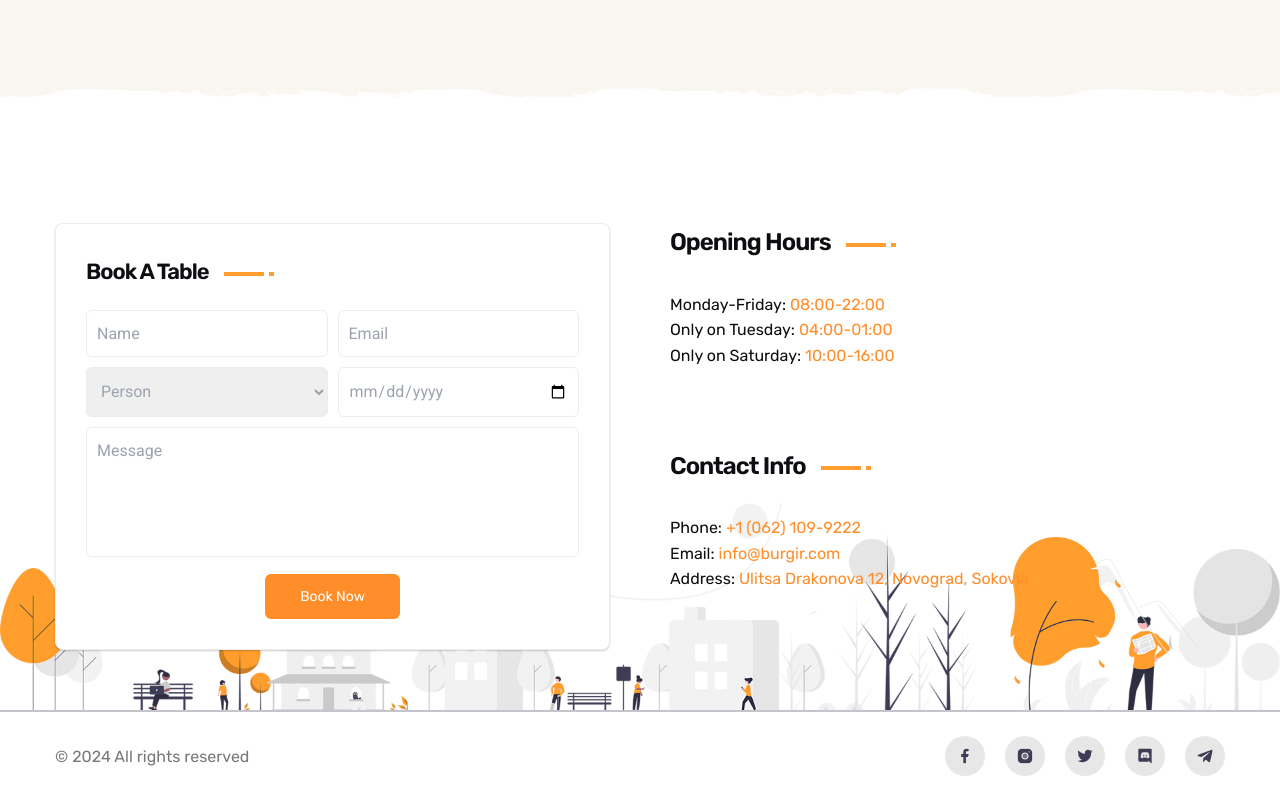
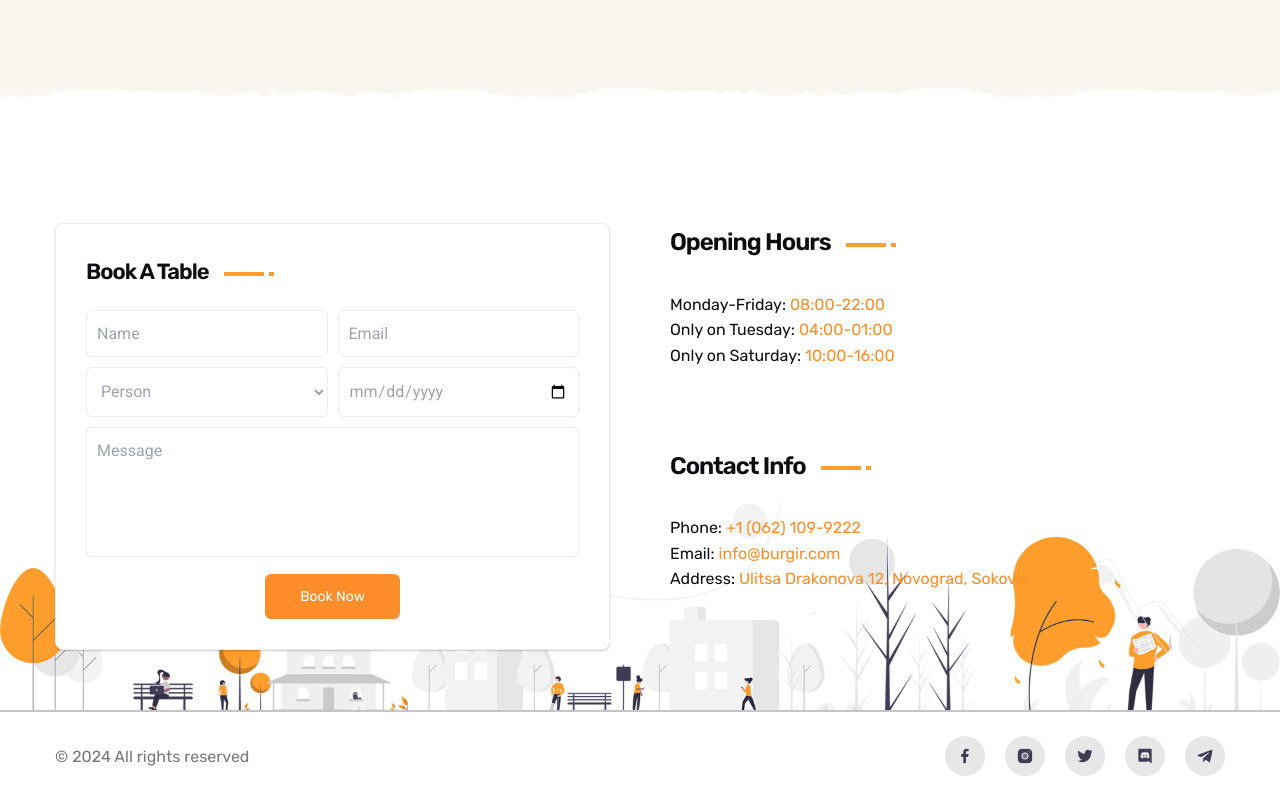
Before and after one commit to sorenblank/burgir-nextjs, a Next.js app: page / in a window 1280 px wide. Shown: the part 7305-8105 px from the top of the page. Built offline with nearby package versions, Linux system fonts and the light colour scheme.

Commit message:
Added background color to person and date of Forms

```diff
--- a/app/pages/Reservation.jsx
+++ b/app/pages/Reservation.jsx
@@ -21,7 +21,7 @@ const Reservation = () => {
             </div>
 
             <div className="grid gap-[10px] mb-[10px] md:grid-cols-2">
-              <select className="p-[10px] text-[#9ca3af] border border-solid border-n-cultured rounded-md w-full">
+              <select className="p-[10px] text-[#9ca3af] bg-white border border-solid border-n-cultured rounded-md w-full">
                 <option value="Person" disabled selected>Person</option>
                 <option value="2">2 Person</option>
                 <option value="3">3 Person</option>
@@ -29,7 +29,7 @@ const Reservation = () => {
                 <option value="5">5 Person</option>
               </select>
 
-              <input type="date" placeholder="Date" className="p-[10px] text-[#9ca3af] border border-solid border-n-cultured rounded-md w-full" required/>
+              <input type="date" placeholder="Date" className="p-[10px] text-[#9ca3af] bg-white border border-solid border-n-cultured rounded-md w-full" required/>
             </div>
 
               <textarea placeholder="Message" className="p-[10px] text-[#9ca3af] border border-solid border-n-cultured rounded-md w-full min-h-[130px] resize-none" required/>
```
